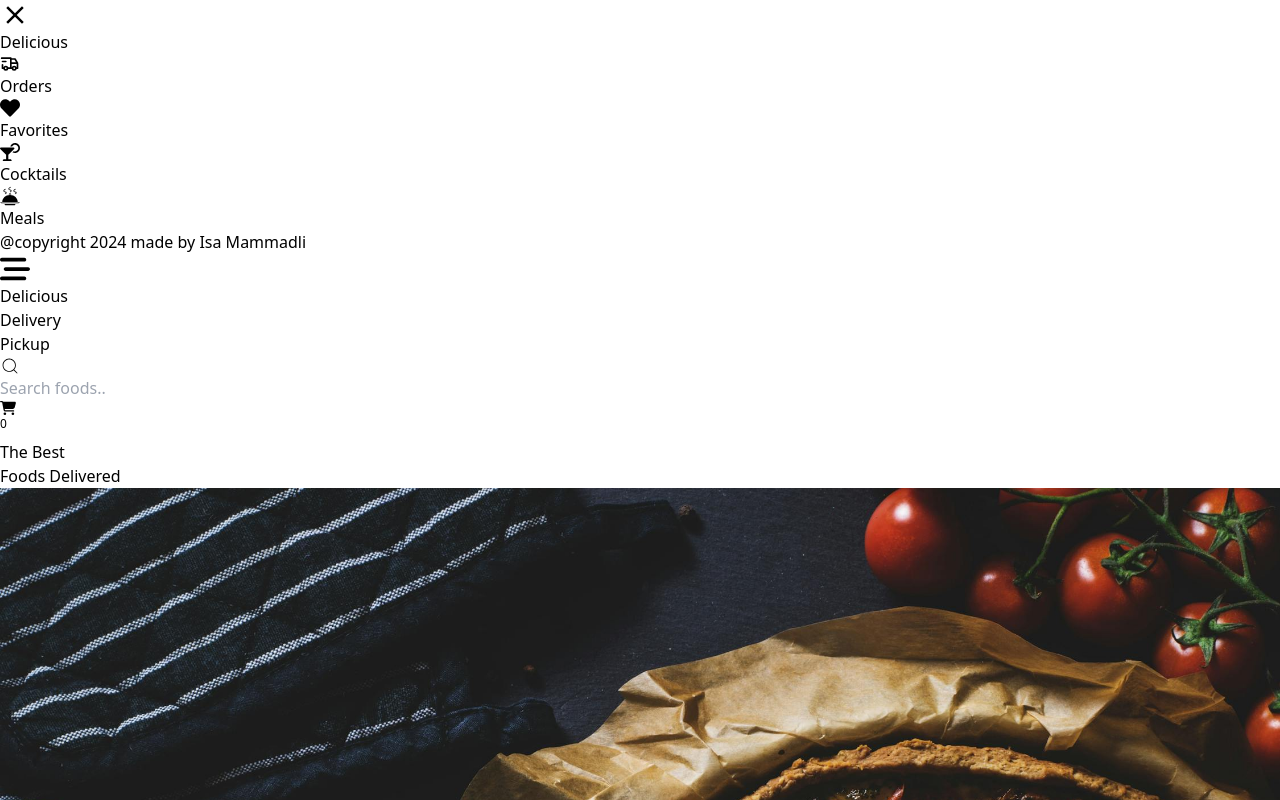
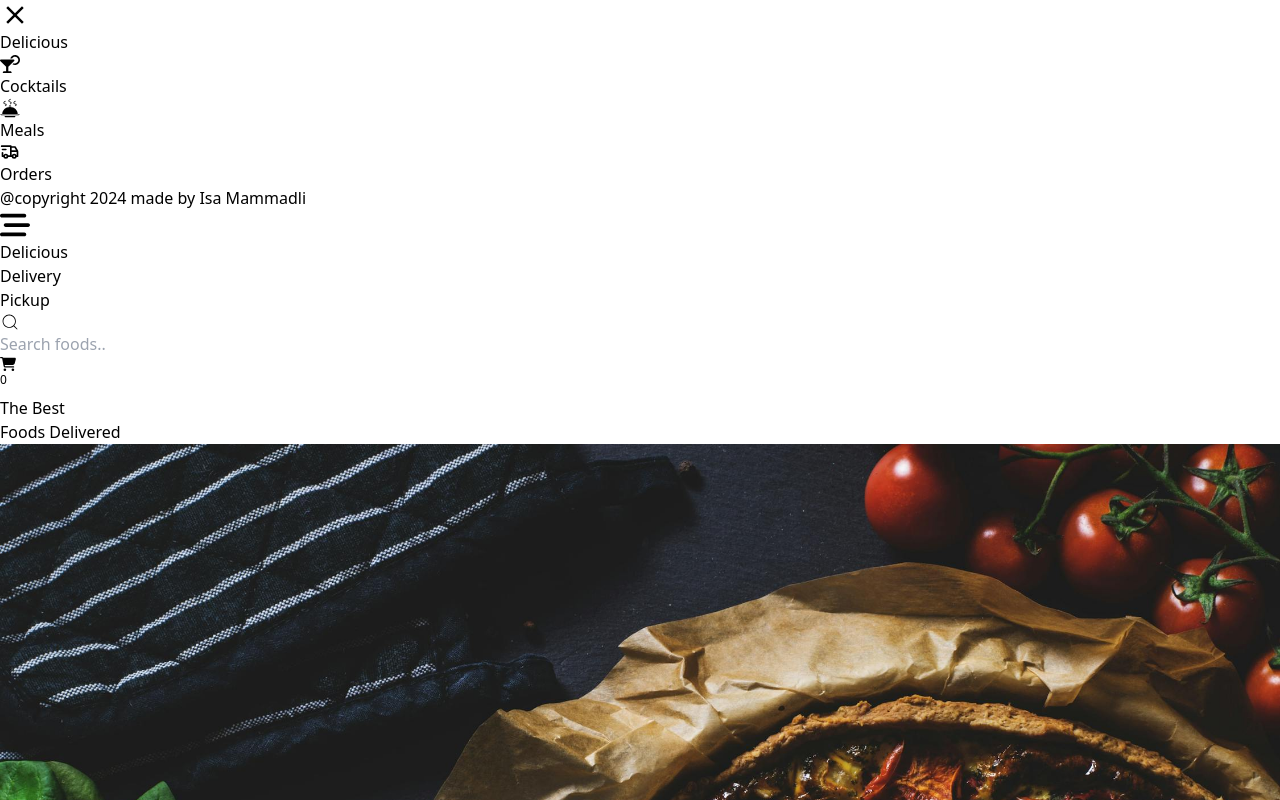
Before and after one commit to isamammadli570/deliciousmealsite, a React (Vite) app: page / in a window 1280 px wide. Both pictures are taken after a click on the element 640 px from the left and 15 px from the top of the page. Shown: the top 800 px of the page. Built offline with nearby package versions, Linux system fonts and the light colour scheme; no server answers.

Commit message:
initial commit

```diff
--- a/src/components/ResponsiveNav/index.jsx
+++ b/src/components/ResponsiveNav/index.jsx
@@ -7,28 +7,23 @@ import { NavLink } from "react-router-dom";
 const menu = [
   {
     id: "1",
-    icon: <TbTruckDelivery size={20} />,
-    name: "Orders",
-    link: "/cart"
-  },
-  {
-    id: "2",
-    icon: <FaHeart size={20} />,
-    name: "Favorites",
-    link: "/favorites"
-  },
-  {
-    id: "3",
     icon: <FaCocktail size={20} />,
     name: "Cocktails",
     link: "/cocktails",
   },
   {
-    id: "4",
+    id: "2",
     icon: <GiHotMeal size={20} />,
     name: "Meals",
     link: "/meals",
   },
+  {
+    id: "3",
+    icon: <TbTruckDelivery size={20} />,
+    name: "Orders",
+    link: "/cart",
+  },
+
 ];
 
 function ResponsiveNav({ isOpen, setIsOpen }) {
@@ -43,12 +38,12 @@ function ResponsiveNav({ isOpen, setIsOpen }) {
         Delici<span className="font-bold">ous</span>
       </h2>
       <nav className="p-6">
-        <ul className="p-2">
+        <ul className="p-4">
           {menu.map((menu) => {
             return (
               <li
                 key={menu.id}
-                className="flex items-center px-2 py-6  text-xl"
+                className="flex items-center px-2 py-8  text-xl"
               >
                 <p>{menu.icon}</p>
                 <NavLink to={menu.link} className="px-2">
```
